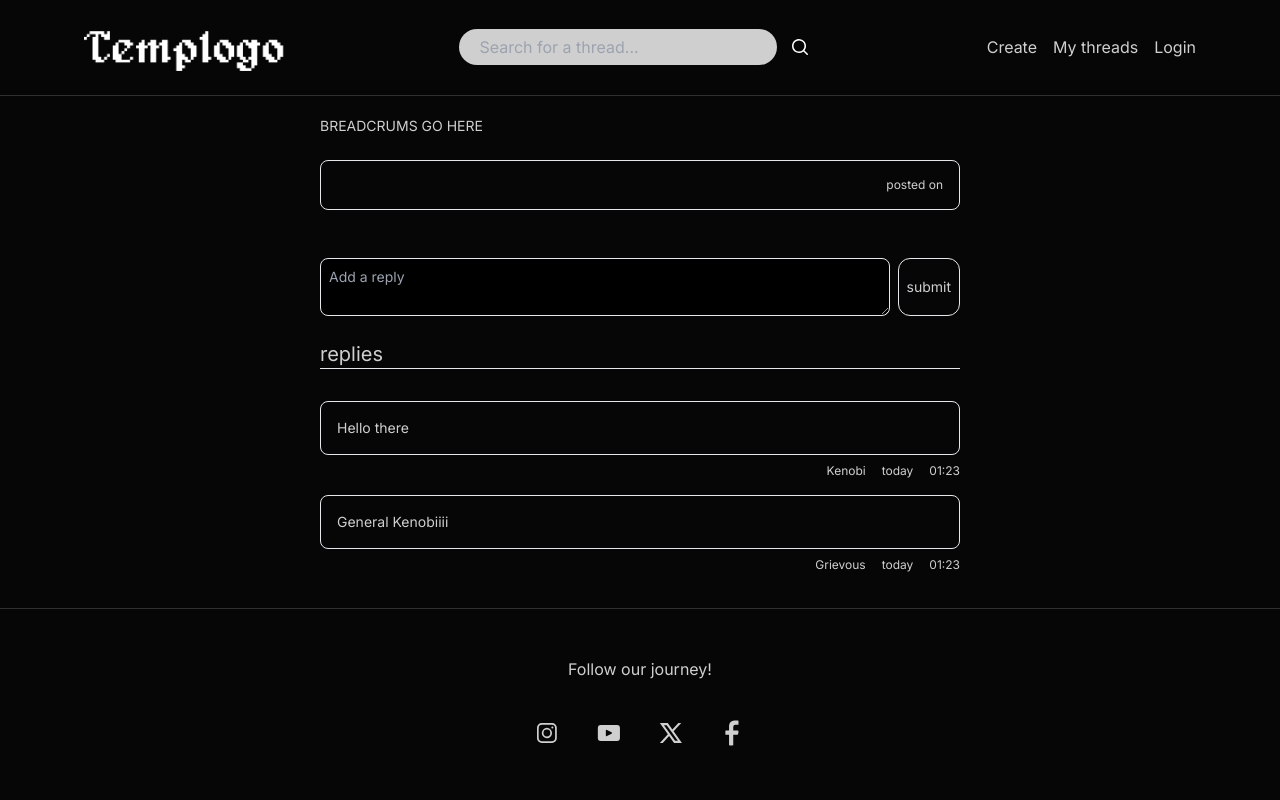
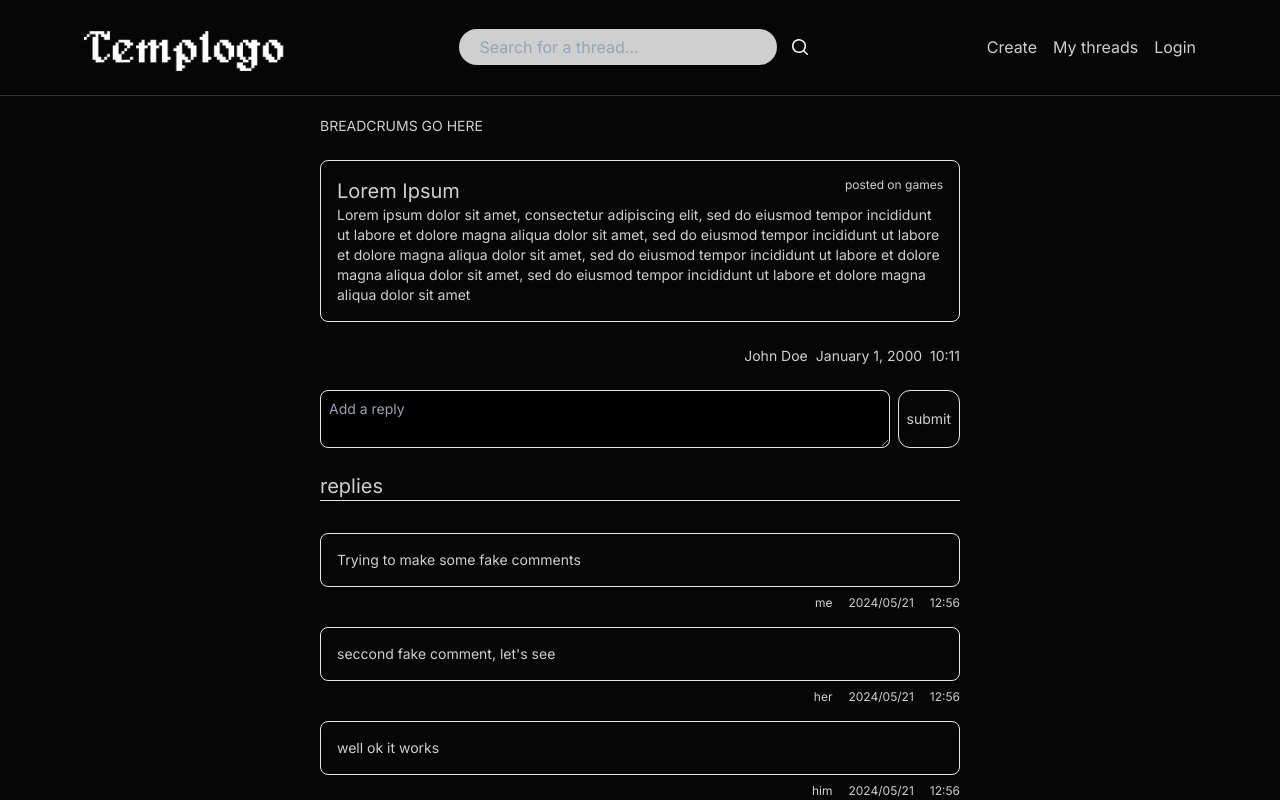
Before and after one commit to amilpsp/fullstack-frontend, a React (Vite) app: page /thread in a window 1280 px wide. Shown: the top 800 px of the page. Built offline with nearby package versions, Linux system fonts and the light colour scheme.

Commit message:
removed page props and fixed reply itterative call

```diff
--- a/src/Pages/ThreadPage/ThreadPage.tsx
+++ b/src/Pages/ThreadPage/ThreadPage.tsx
@@ -3,7 +3,7 @@ import './ThreadPage.css'
 import Reply from "../../Components/Reply/Reply";
 import "/src/Components/Reply/Reply.tsx";
 /* import { TextField } from "@mui/material";  */
-type Props = {
+/* type Props = {
   threadTitle:string;
   forum:string;
   postContent:string;
@@ -11,9 +11,47 @@ type Props = {
   createdDate:string;
   createdTime:string;
   replyAmount:number;
-}
-const ThreadPage = (props: Props) => {
+} */
 
+const ThreadPage = (/* props: Props */) => {
+  const mockPost = {
+      name: "Lorem Ipsum",
+      content:
+        "Lorem ipsum dolor sit amet, consectetur adipiscing elit, sed do eiusmod tempor incididunt ut labore et dolore magna aliqua dolor sit amet, sed do eiusmod tempor incididunt ut labore et dolore magna aliqua dolor sit amet, sed do eiusmod tempor incididunt ut labore et dolore magna aliqua dolor sit amet, sed do eiusmod tempor incididunt ut labore et dolore magna aliqua dolor sit amet",
+      date: "January 1, 2000",
+      time: "10:11",
+      originalPoster: "John Doe",
+      topic: "games",
+      replies: 3,
+      lastReply: {
+        name: "Jane Doe",
+        date: "January 2, 2001",
+        time: "10:27",
+      },
+    }
+  const mockReplies=[
+  {
+    id:1,
+    body:"Trying to make some fake comments",
+    author:"me",
+    date:"2024/05/21",
+    time:"12:56"
+  },
+  {
+    id:2,
+    body:"seccond fake comment, let's see",
+    author:"her",
+    date:"2024/05/21",
+    time:"12:56"
+  },
+  {
+    id:3,
+    body:"well ok it works",
+    author:"him",
+    date:"2024/05/21",
+    time:"12:56"
+  }
+]
   return (
     <div
       id="thread-page"
@@ -23,20 +61,20 @@ const ThreadPage = (props: Props) => {
       <section className="flex flex-col gap-6 ">
         <article id="post-body" className="border rounded-lg p-4">
           <div className="flex flex-row justify-between">
-            <h2 className="text-xl">{props.threadTitle}</h2>
+            <h2 className="text-xl">{mockPost.name}</h2>
             <div className="text-xs">
-              posted on <span>{props.forum}</span>
+              posted on <span>{mockPost.topic}</span>
             </div>
           </div>
           <p>
-            {props.postContent}
+            {mockPost.content}
           </p>
         </article>
         {/* end of post body */}
         <div id="post-info" className="flex flex-row justify-end gap-2">
-          <span>{props.author}</span>
-          <span>{props.createdDate}</span>
-          <span>{props.createdTime}</span>
+          <span>{mockPost.originalPoster}</span>
+          <span>{mockPost.date}</span>
+          <span>{mockPost.time}</span>
         </div>
       </section>
 
@@ -52,11 +90,13 @@ const ThreadPage = (props: Props) => {
 
       <section className="flex flex-col gap-4">
         <div>
-          <span className="text-xl">{props.replyAmount} replies</span> <hr className="mb-4" />
+          <span className="text-xl">{/* props.replyAmount */} replies</span> <hr className="mb-4" />
         </div>
-        <Reply replyBody='Hello there' replyAuthor='Kenobi' replyCreatedDate='today'replyCreatedTime='01:23' />
-        <Reply replyBody='General Kenobiiii' replyAuthor='Grievous' replyCreatedDate='today'replyCreatedTime='01:23' />
-
+        {mockReplies.map((reply)=>{
+          return(
+            <Reply key={reply.id} replyAuthor={reply.author} replyBody={reply.body} replyCreatedDate={reply.date} replyCreatedTime={reply.time} ></Reply>
+          )
+        })}
       </section>
     </div>
   );
```
